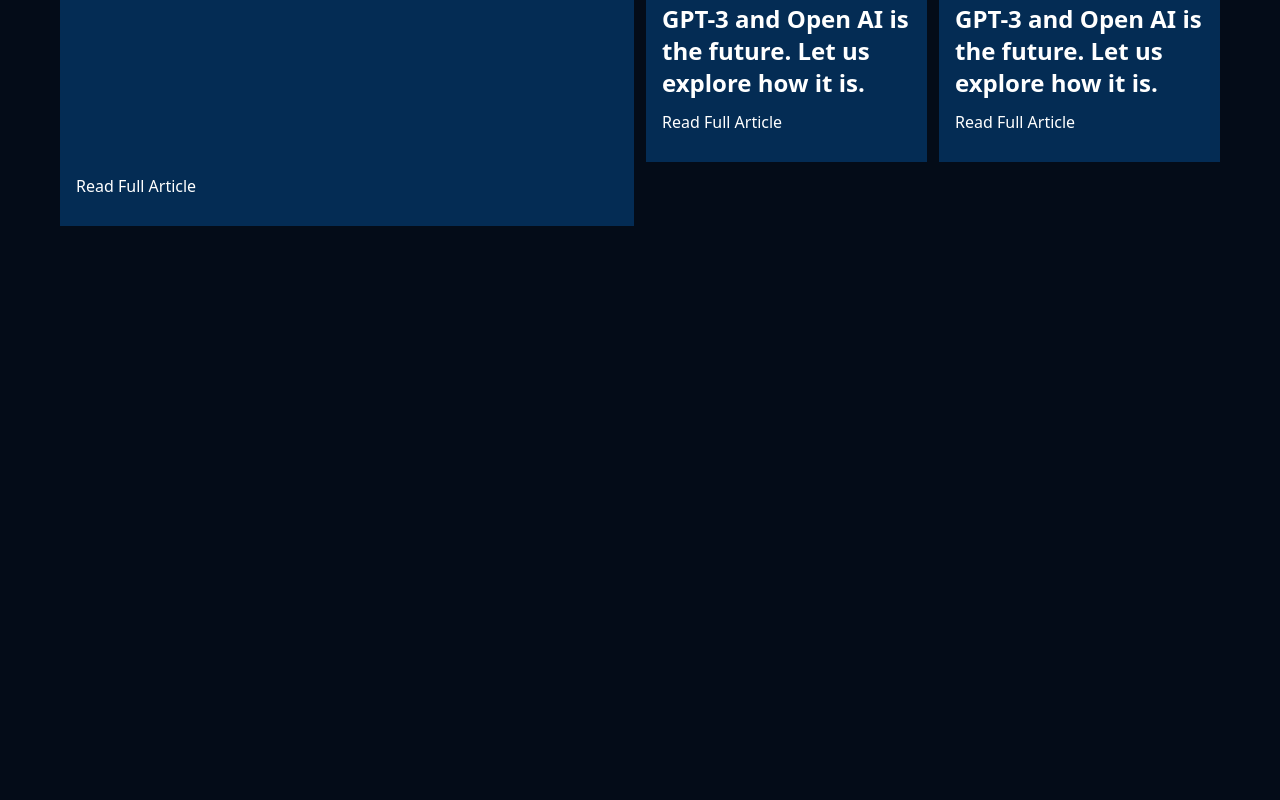
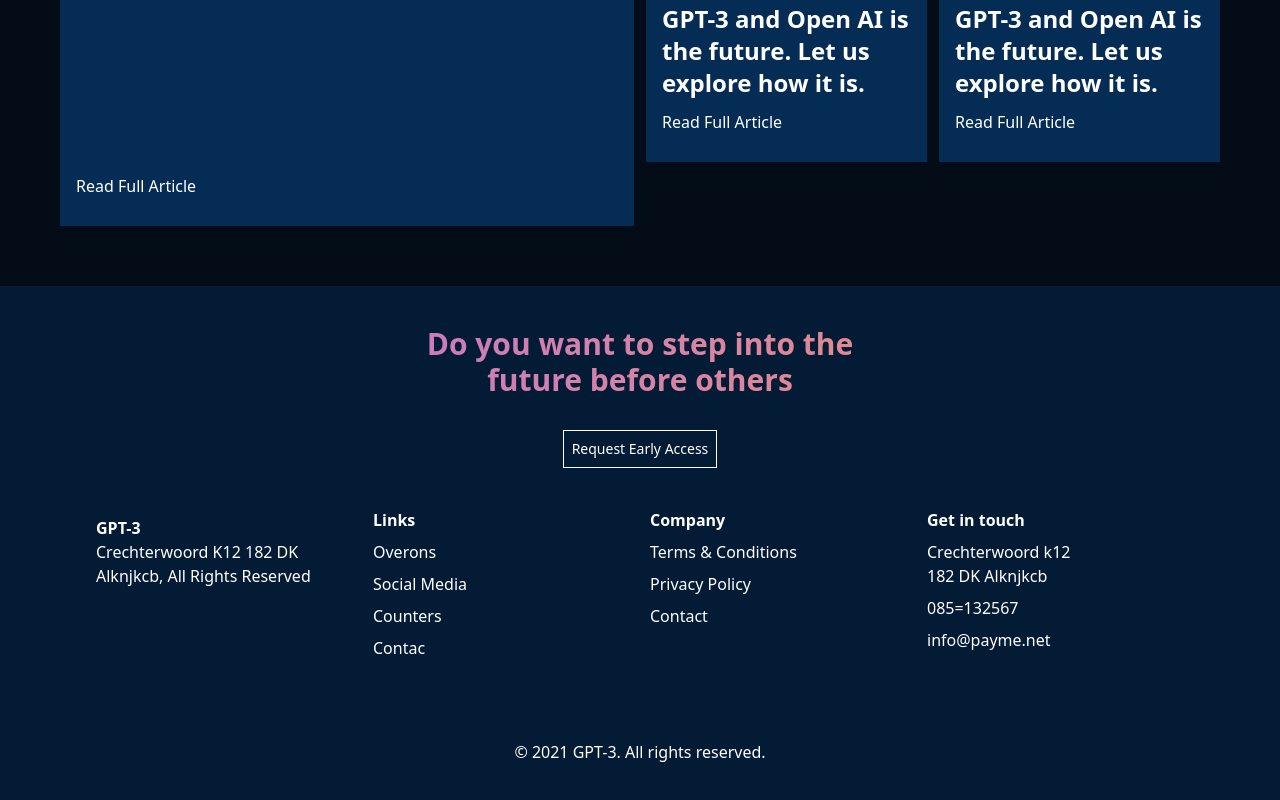
Before and after one commit to jumaantony/gpt-3, a React (Create React App) app: page / in a window 1280 px wide. Shown: the part 3544-4344 px from the top of the page. Before the commit the page ends 3810 px from the top, so only its background shows below. Built offline with nearby package versions, Linux system fonts and the light colour scheme.

Commit message:
finished footer

```diff
--- a/src/App.jsx
+++ b/src/App.jsx
@@ -8,7 +8,7 @@
 import WhatisGpt from './components/WhatisGpt';
 import Feature from './components/Feature';
 import Blog from './components/Blog';
-
+import Footer from './components/Footer';
 
 
 const App = () => {
@@ -20,6 +20,7 @@
       <WhatisGpt />
       <Feature />
       <Blog />
+      <Footer />
     </div>
 )}
 
--- /dev/null
+++ b/src/components/Footer.js
@@ -0,0 +1,61 @@
+import React from 'react'
+
+const Footer = () => {
+  return (
+    <footer className='mt-5'>
+      <h1 className='text-gradient font-bold text-3xl text-center pt-10'>
+      Do you want to step into the <br/> future before others
+      </h1>
+
+      <div className='flex justify-center mt-8'>
+        <button className='p-2 border border-white text-white text-sm'>
+            Request Early Access
+        </button>
+      </div>
+
+      <div className='flex flex-1 sm:flex-row flex-col mt-10 mx-24 space-y-10 sm:space-y-0 space-x-0 sm:space-x-5' >
+
+        <div className='text-white flex-1 flex flex-col mt-2'>
+
+            <h1 className='font-bold'>
+                GPT-3
+            </h1>
+            <p className='text-white'>
+            Crechterwoord K12 182 DK <br/> Alknjkcb, All Rights Reserved
+            </p>
+        </div>
+
+        <div className='flex flex-1 flex-col text-white mt-2'>
+            <h1 className='font-bold'> Links</h1>
+            <p className='pt-2'>Overons </p>
+            <p className='pt-2'>Social Media </p>
+            <p className='pt-2'>Counters </p>
+            <p className='pt-2'>Contac </p>
+
+        </div>
+
+        <div className='flex flex-1 flex-col text-white mt-2'>
+            <h1 className='font-bold'> Company</h1>
+            <p className='pt-2'>Terms & Conditions</p>
+            <p className='pt-2'>Privacy Policy </p>
+            <p className='pt-2'>Contact </p>
+
+        </div>
+
+        <div className='flex flex-1 flex-col text-white mt-2'>
+            <h1 className='font-bold'> Get in touch</h1>
+            <p className='pt-2'>Crechterwoord k12 <br/> 182 DK Alknjkcb </p>
+            <p className='pt-2'>085=132567 </p>
+            <p className='pt-2'>info@payme.net </p>
+
+        </div>
+
+      </div>
+
+      <p className='text-center text-white mt-20 pb-10'> © 2021 GPT-3. All rights reserved.</p>
+
+    </footer>
+  )
+}
+
+export default Footer
--- a/src/index.css
+++ b/src/index.css
@@ -103,3 +103,8 @@
 .blog-cont{
   background: #042C54;
 }
+
+footer{
+  background: #031B34;
+  ;
+}
```
